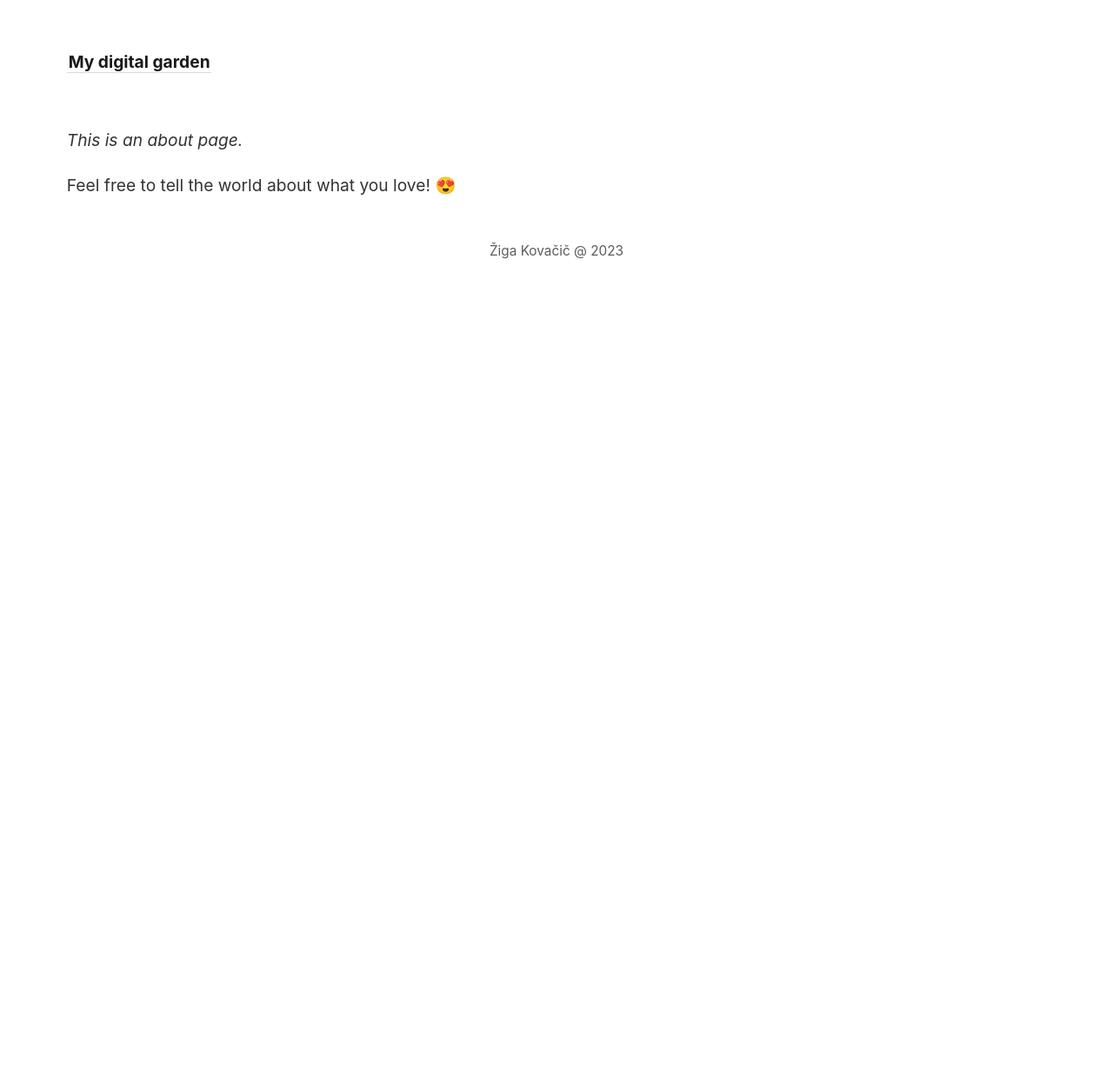
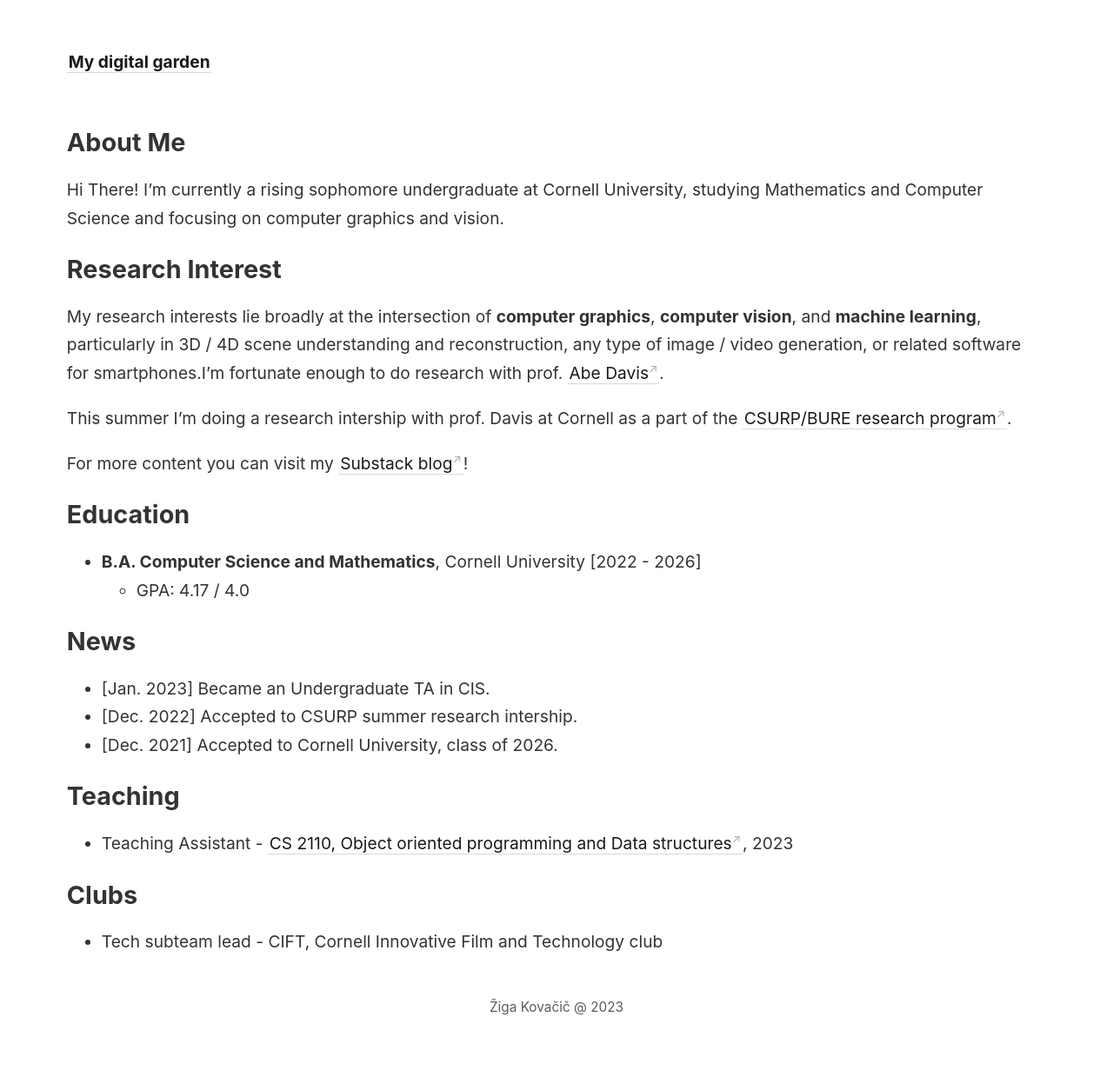
Before and after one commit to zzigak/mdbased, a Jekyll site: the page built from _pages/about.md, in a window 1280 px wide. Shown: the whole page at 87% size. Built offline with Jekyll 4.4.1, drawn with Linux system fonts in a browser that asks for light colours; before the commit the page ends 900 px from its top, so only the background shows below that.

Commit message:
Update about.md

```diff
--- a/_pages/about.md
+++ b/_pages/about.md
@@ -4,6 +4,30 @@
 permalink: /about
 ---
 
-*This is an about page.*
+## About Me
 
-Feel free to tell the world about what you love! 😍
+Hi There! I’m currently a rising sophomore undergraduate at Cornell University, studying Mathematics and Computer Science and focusing on computer graphics and vision.
+
+## Research Interest
+My research interests lie broadly at the intersection of **computer graphics**, **computer vision**, and **machine learning**, particularly in 3D / 4D scene understanding and reconstruction, any type of image / video generation, or related software for smartphones.I'm fortunate enough to do research with prof. [Abe Davis](http://abedavis.com/).
+
+This summer I'm doing a research intership with prof. Davis at Cornell as a part of the [CSURP/BURE research program](https://www.cs.cornell.edu/undergrad/uresch/cornell-bowers-cis-undergraduate-research-experience-bure).
+
+
+For more content you can visit my [Substack blog](https://zzigak.substack.com/)!
+
+## Education
+- **B.A. Computer Science and Mathematics**, Cornell University [2022 - 2026]
+    - GPA: 4.17 / 4.0
+
+## News
+- [Jan. 2023] Became an Undergraduate TA in CIS.
+- [Dec. 2022] Accepted to CSURP summer research intership.
+- [Dec. 2021] Accepted to Cornell University, class of 2026.
+
+
+## Teaching
+ - Teaching Assistant - [CS 2110, Object oriented programming and Data structures](https://www.cs.cornell.edu/courses/cs2110/2023sp/), 2023
+
+## Clubs
+-  Tech subteam lead - CIFT, Cornell Innovative Film and Technology club
```
